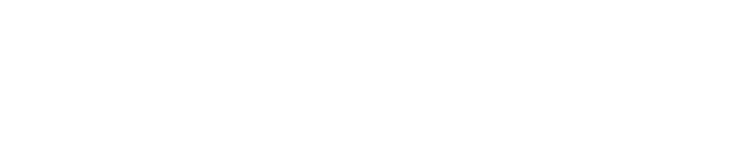
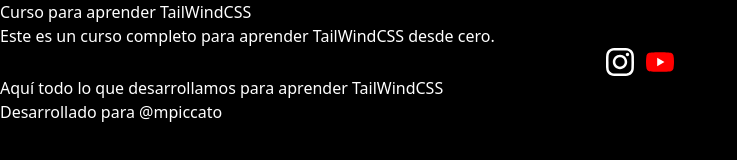
Before and after one commit to MPiccato/TailWindCSS-, a plain HTML site: page index.html in a window 1280 px wide. Shown: the whole page, without its empty margins (0-737 px from the left). Drawn offline with nearby package versions, Linux system fonts and the light colour scheme.

Commit message:
manejo de SVG

```diff
--- a/index.html
+++ b/index.html
@@ -4,8 +4,29 @@
     <meta charset="UTF-8">
     <meta name="viewport" content="width=device-width, initial-scale=1.0">
     <title>Curso para aprender TailWindCSS</title>
+     <script src="https://cdn.jsdelivr.net/npm/@tailwindcss/browser@4"></script>
 </head>
-<body>
+<body class="bg-black text-white">
+    <header >
+        <h1>Curso para aprender TailWindCSS</h1>
+        <p>Este es un curso completo para aprender TailWindCSS desde cero.</p>
+        <div class="flex px-20 gap-3 justify-center">
+            <svg width="28" height="28">
+                <use xlink:href="./assets/sprite.svg#instagram"></use>
+            </svg>
+            <svg width="28" height="28">
+                <use xlink:href="./assets/sprite.svg#youtube"></use>
+            </svg>
+        </div>
+
+    </header>
+    <main>
+        Aquí todo lo que desarrollamos para aprender TailWindCSS
+    </main>
+    <footer>
+        Desarrollado para @mpiccato
+    </footer>
+
 
 </body>
 </html>
```
Also changed, not shown: assets/sprite.svg (added), tailwind.config.js (added).
